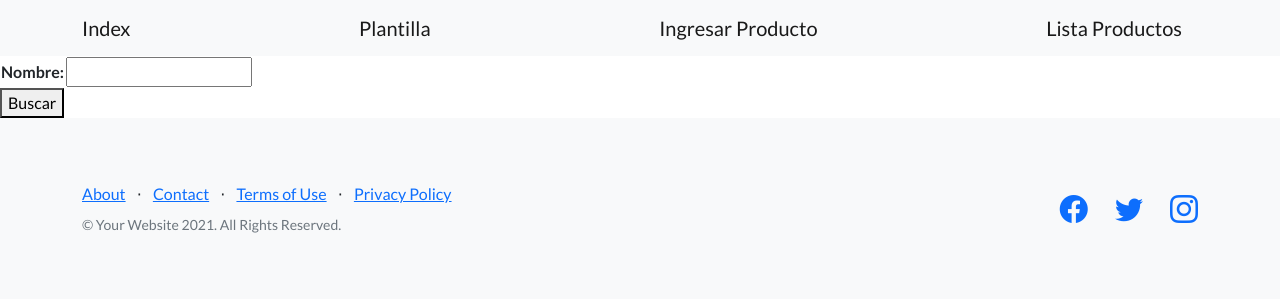
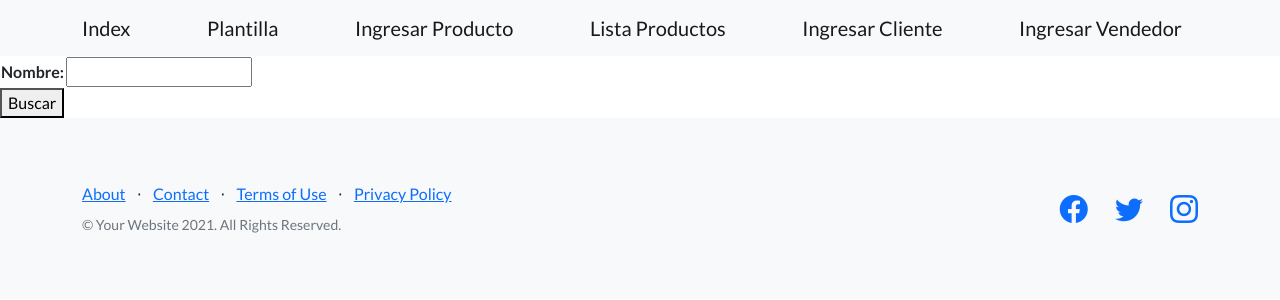
Before and after one commit to Leonardo1604/Entrega1-Mendoza, a Django app: page /tienda/producto/ in a window 1280 px wide. Shown: the top 300 px of the page. Run offline with Django 4.2, Linux system fonts and the light colour scheme; data that the repository does not hold is empty; some libraries are stand-ins or nearby versions.

Commit message:
Se finalizo con las funcionalidades de añadir cliente y vendedor

```diff
--- a/index/templates/index/index.html
+++ b/index/templates/index/index.html
@@ -24,6 +24,8 @@
                 <a class="navbar-brand" href={% url 'plantilla' %}>Plantilla</a>
                 <a class="navbar-brand" href={% url 'crear_producto' %}>Ingresar Producto</a>
                 <a class="navbar-brand" href={% url 'lista_productos' %}>Lista Productos</a>
+                <a class="navbar-brand" href={% url 'crear_cliente' %}>Ingresar Cliente</a>
+                <a class="navbar-brand" href={% url 'crear_vendedor' %}>Ingresar Vendedor</a>
 
             </div>
         </nav>
--- a/tienda/forms.py
+++ b/tienda/forms.py
@@ -10,5 +10,19 @@ class ProductoFormulario(forms.Form):
     codigoProducto = forms.IntegerField()
     cantidad = forms.IntegerField()
 
+class ClienteFormulario(forms.Form):
+
+    nombre = forms.CharField(max_length=25)
+    apellido = forms.CharField(max_length=30)
+    dni = forms.IntegerField()
+
+
+class VendedorFormulario(forms.Form):
+
+    nombre = forms.CharField(max_length=25)
+    apellido = forms.CharField(max_length=30)
+    codigoEmpleado = forms.IntegerField()
+    empleado = forms.BooleanField(required=False)
+
 class ProductoBusqueda(forms.Form):
     nombre = forms.CharField(max_length=25)
--- a/tienda/models.py
+++ b/tienda/models.py
@@ -6,11 +6,15 @@ class Vendedor(models.Model):
     apellido = models.CharField(max_length=30)
     codigoEmpleado = models.IntegerField()
     empleado = models.BooleanField()
+    def __str__(self):
+        return f'{self.nombre} {self.apellido}'
 
 class Cliente(models.Model):
     nombre = models.CharField(max_length=25)
     apellido = models.CharField(max_length=30)
     dni= models.IntegerField()
+    def __str__(self):
+        return f'{self.nombre} {self.apellido}'
 
 class Producto(models.Model):
     nombre = models.CharField(max_length=25)
--- a/tienda/urls.py
+++ b/tienda/urls.py
@@ -5,5 +5,8 @@ from . import views
 
 urlpatterns = [
     path('producto/nuevo/', views.crear_producto,name="crear_producto"),
+    path('cliente/nuevo/', views.crear_cliente,name="crear_cliente"),
+    path('vendedor/nuevo/', views.crear_vendedor,name="crear_vendedor"),
     path('producto/',views.lista_productos,name="lista_productos")
+
 ]
--- a/tienda/views.py
+++ b/tienda/views.py
@@ -1,7 +1,7 @@
 from django.shortcuts import redirect, render
 
-from .forms import ProductoFormulario, ProductoBusqueda
-from .models import Producto
+from .forms import ProductoFormulario, ProductoBusqueda, ClienteFormulario, VendedorFormulario
+from .models import Cliente, Producto, Vendedor
 
 # Create your views here.
 
@@ -19,6 +19,34 @@ def crear_producto(request):
     form = ProductoFormulario()
     return render(request,'tienda/crear_producto.html', {'form': form})
 
+def crear_cliente(request):
+    if request.method == 'POST':
+        form = ClienteFormulario(request.POST)
+
+        if form.is_valid():
+            data=form.cleaned_data
+            cliente = Cliente(nombre=data['nombre'], apellido=data['apellido'], dni=data['dni'])
+            cliente.save()
+            # return render(request, "index/plantilla.html",{})
+            return redirect('index')
+
+    form = ClienteFormulario()
+    return render(request,'tienda/crear_cliente.html', {'form': form})
+
+def crear_vendedor(request):
+    if request.method == 'POST':
+        form = VendedorFormulario(request.POST)
+
+        if form.is_valid():
+            data=form.cleaned_data
+            vendedor = Vendedor(nombre=data['nombre'], apellido=data['apellido'], codigoEmpleado=data['codigoEmpleado'], empleado=data['empleado'])
+            vendedor.save()
+            # return render(request, "index/plantilla.html",{})
+            return redirect('index')
+
+    form = VendedorFormulario()
+    return render(request,'tienda/crear_vendedor.html', {'form': form})
+
 def lista_productos(request):
 
     nombre_a_buscar = request.GET.get('nombre', None)
```
Also changed, not shown: tienda/templates/tienda/crear_cliente.html (added, +16 -0 lines), tienda/templates/tienda/crear_vendedor.html (added, +16 -0 lines).
